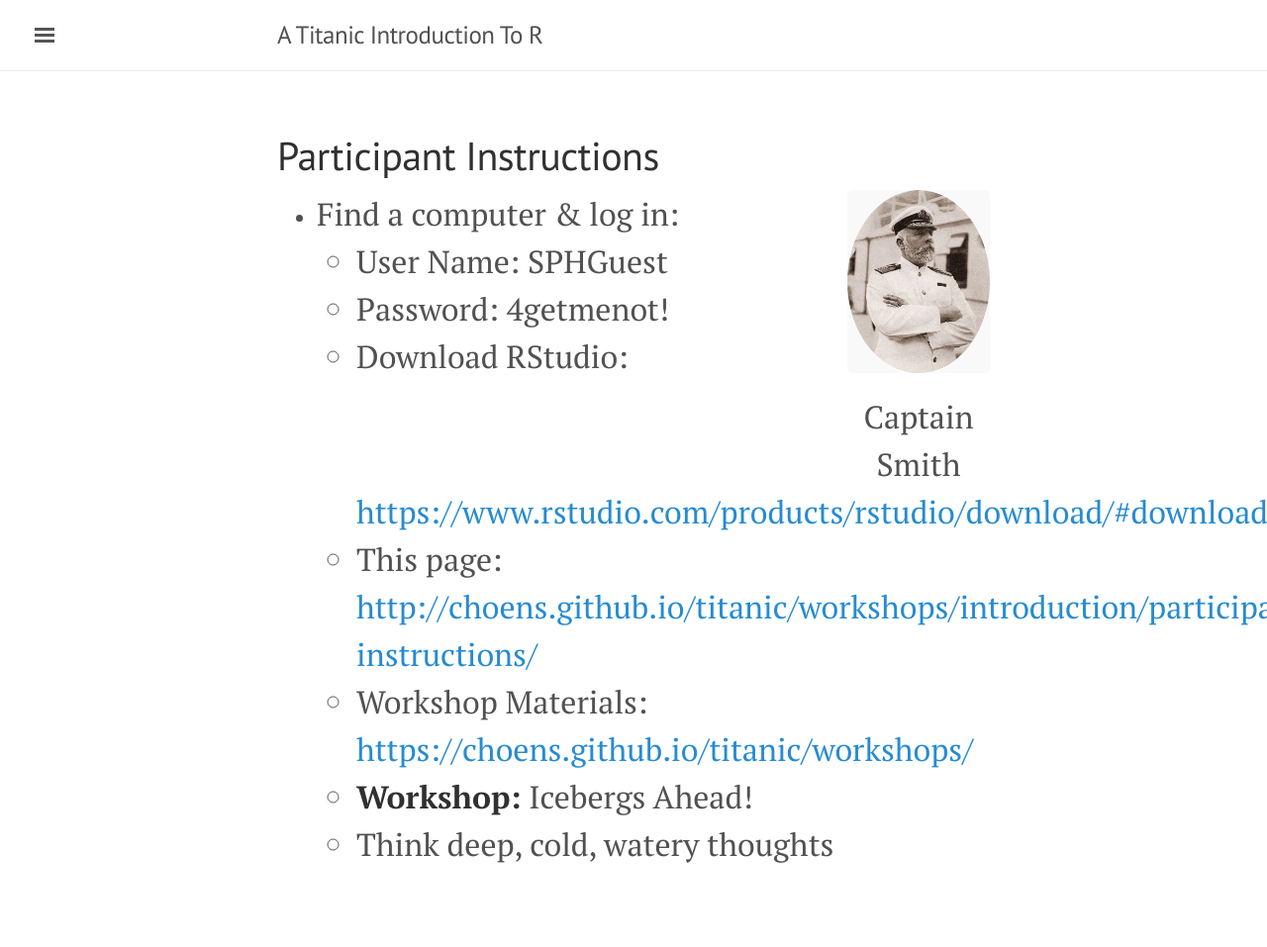
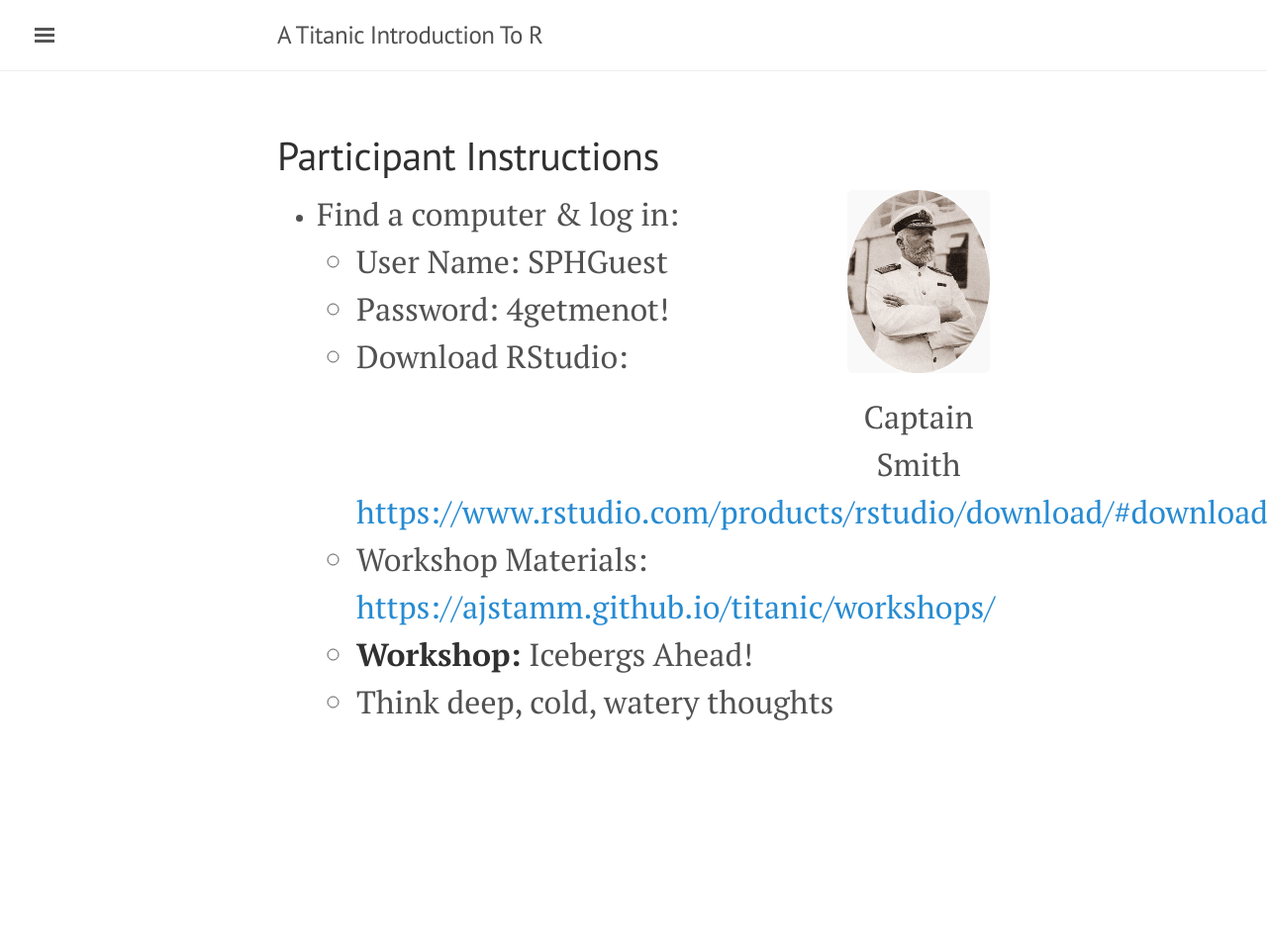
Before and after one commit to ajstamm/titanic, a Jekyll site: the page built from workshops/introduction/participant-instructions.html, in a window 1280 px wide. Shown: the whole page at 99% size. Built offline with Jekyll 4.4.1, drawn with Linux system fonts in a browser that asks for light colours; after the commit the page ends 900 px from its top, so only the background shows below that.

Commit message:
updated workshop link

```diff
--- a/workshops/introduction/participant-instructions.html
+++ b/workshops/introduction/participant-instructions.html
@@ -25,8 +25,7 @@ title: "Participant Instructions"
                 <li>User Name: SPHGuest</li>
                 <li>Password: 4getmenot!
                 <li>Download RStudio: <a href="https://www.rstudio.com/products/rstudio/download/#download" target="_blank"> https://www.rstudio.com/products/rstudio/download/#download</a></li>
-                <li>This page: <a href="http://choens.github.io/titanic/workshops/introduction/participant-instructions/"> http://choens.github.io/titanic/workshops/introduction/participant-instructions/</a>
-                <li> Workshop Materials: <a href="https://choens.github.io/titanic/workshops/">https://choens.github.io/titanic/workshops/</a> </li>
+                <li> Workshop Materials: <a href="https://ajstamm.github.io/titanic/workshops/">https://ajstamm.github.io/titanic/workshops/</a> </li>
                 <li><strong>Workshop:</strong> Icebergs Ahead!</li>
                 <li>Think deep, cold, watery thoughts</li>
             </ul>
```
